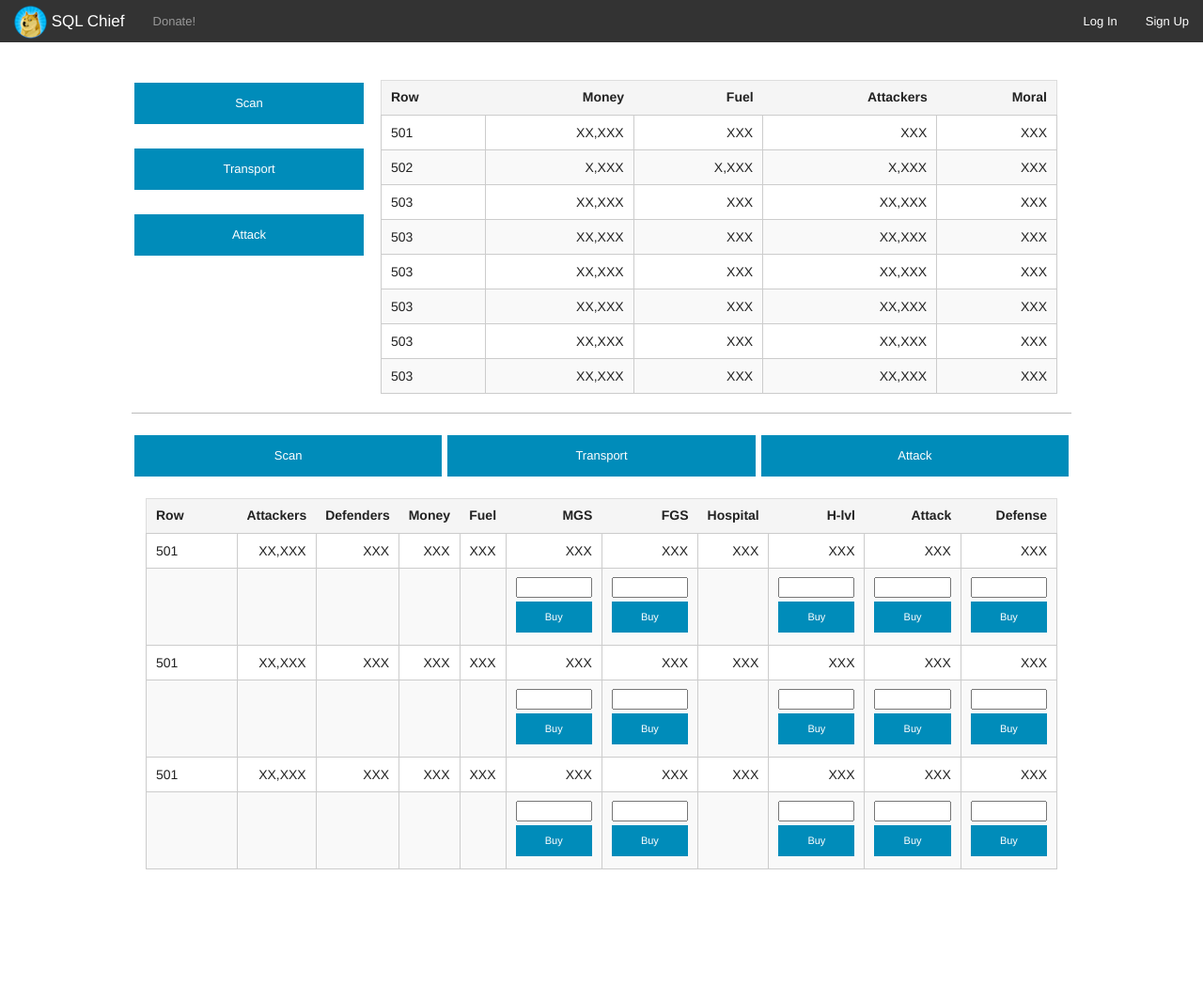
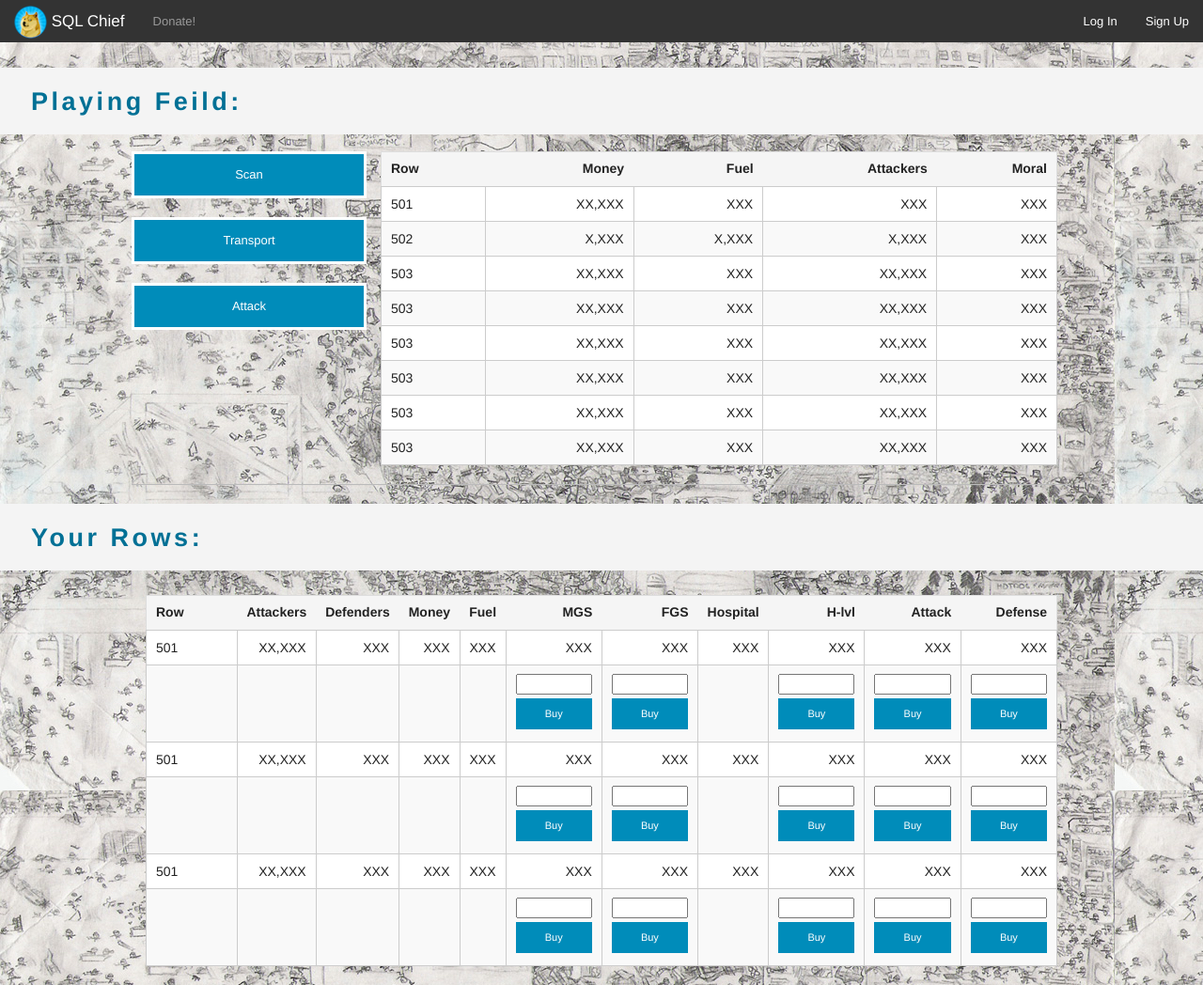
Before and after one commit to candyapplecorn/node-mysql-game, a PHP site: page / in a window 1280 px wide. Shown: the whole page at 94% size. Before the commit the page ends 925 px from the top, so only its background shows below. Run offline with PHP 8.4, Linux system fonts and the light colour scheme; some libraries are stand-ins or nearby versions.

Commit message:
added a sexy background image

```diff
--- a/index.html
+++ b/index.html
@@ -76,6 +76,8 @@
 <!-- End Header -->
 <!-- Main -->
   <div class="main">
+  <br/>
+  <h3 class="sectionHeader">&nbsp;&nbsp;&nbsp;Playing Feild:</h3>
     <div class="row full outward">
       <div class="content right small-12 medium-9 columns">
         <table>
@@ -156,18 +158,10 @@
         </div>
       </div>
     </div>
-    <div class="row full">
-      <div class="sidebar  right small-12 columns">
-        <div class="row full">
-          <a href="#" class="small-4 columns button small">Scan</a>
-          <a href="#" class="small-4 columns button small">Transport</a>
-          <a href="#" class="small-4 columns button small">Attack</a>
-        </div>
-      </div>
-    </div>
+    <h3 class="sectionHeader">&nbsp;&nbsp;&nbsp;Your Rows:</h3>
     <div class="row full">
       <div class="content left small-12 medium-12 columns">
-        <table>
+        <table class="outward">
           <thead>
             <tr>
               <th width="10%">Row</th>
--- a/pub/css/style.css
+++ b/pub/css/style.css
@@ -1,5 +1,7 @@
 body{
 	min-width: 858px;
+	width: 100%;
+	background-image: url(../img/stickwar.jpg);
 }
 
 /* HEADER */
@@ -43,7 +45,7 @@ nav.top-bar.secondary ul{
 
 /* MAIN */
 .outward{
-	margin:40px auto 20px;
+	margin:18px auto 20px;
 	border-bottom: 1px solid #bbb;
 }
 div.sidebar a.button.small{
@@ -71,3 +73,11 @@ td{
 	margin: 4px auto;
 	width: 100%;
 }
+.sectionHeader{
+	color:#007095;
+	background-color: #f4f4f4;
+	font-weight: 700;
+	padding-top: 18px;
+	padding-bottom: 15px;
+	letter-spacing: .13em;
+}
```
Also changed, not shown: pub/img/stickwar.jpg (added).
